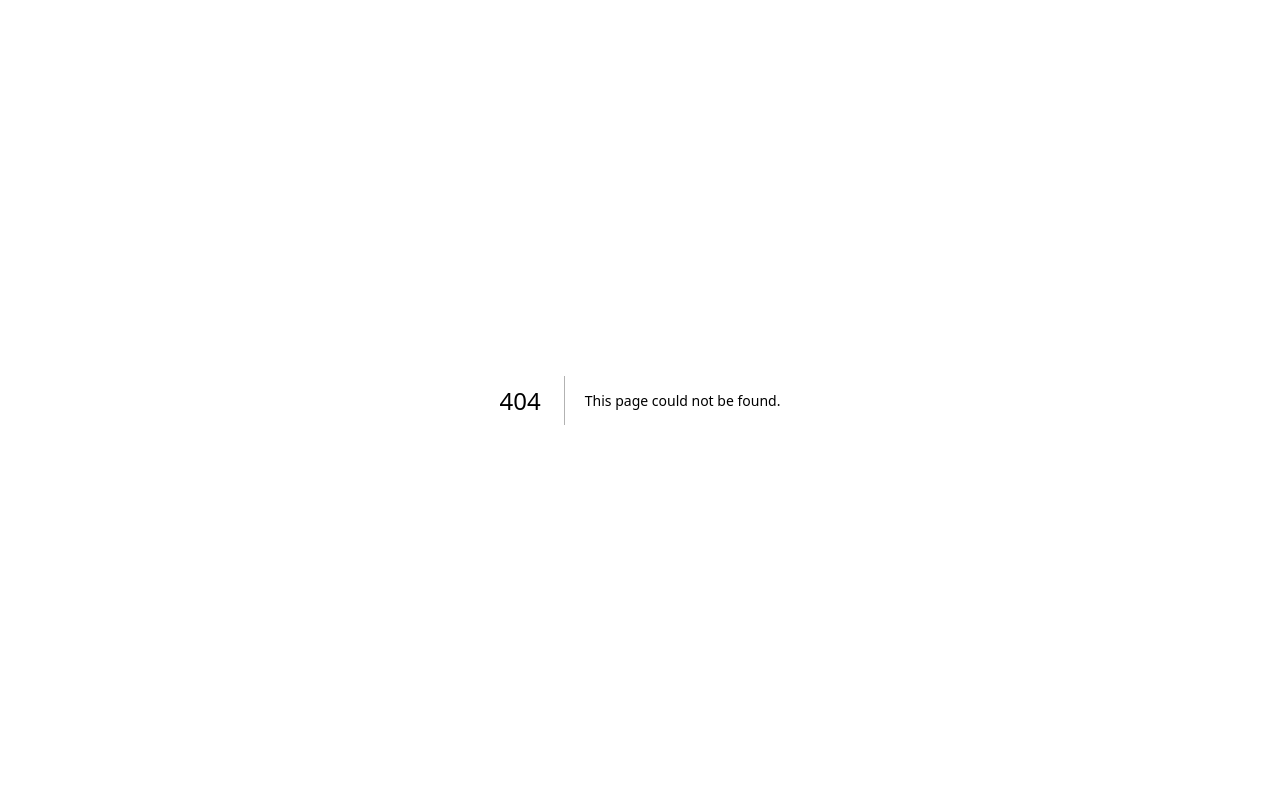
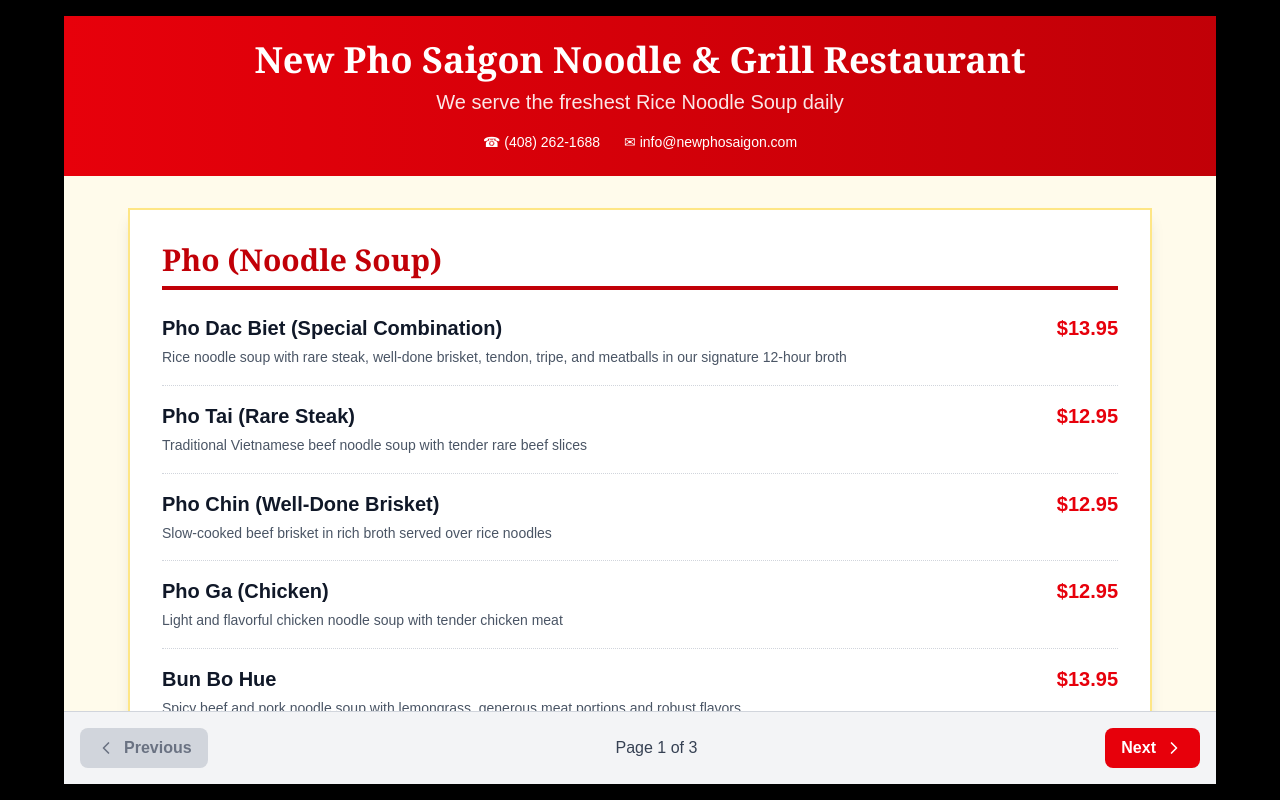
Before and after one commit to stephenscript/table-sniper-website, a Next.js app: page /r/1/1/menu in a window 1280 px wide. Before the commit this address had no page. Built offline with nearby package versions, Linux system fonts and the light colour scheme.

Commit message:
added full menu component

```diff
--- /dev/null
+++ b/src/app/r/[city]/[id]/menu/page.tsx
@@ -0,0 +1,19 @@
+import { redirect } from 'next/navigation';
+import { PageProps } from '@/types/next';
+
+import { FullMenu } from '@/components/FullMenu';
+
+// TODO: import this dynamically from DB
+import { restaurantData } from '@/components/RestaurantData';
+
+export default async function Page(PageProps: PageProps) {
+    const { params } = await PageProps;
+    const city = (await params).city;
+    const id = (await params).id;
+
+    if (!city || !id) {
+        redirect('/');
+    }
+
+    return <FullMenu restaurantData={restaurantData} />;
+}
--- a/src/components/Footer.tsx
+++ b/src/components/Footer.tsx
@@ -21,24 +21,30 @@ export const Footer = ({ restaurantData }: FooterProps) => {
                             {restaurantData.story.founded}.
                         </p>
                         <div className="flex space-x-4">
+                            {restaurantData.social.instagram ? (
                                 <a
                                     href={restaurantData.social.instagram}
                                     className="transition hover:text-red-500"
                                 >
                                     <Instagram className="h-6 w-6" />
                                 </a>
+                            ) : null}
+                            {restaurantData.social.facebook ? (
                                 <a
                                     href={restaurantData.social.facebook}
                                     className="transition hover:text-red-500"
                                 >
                                     <Facebook className="h-6 w-6" />
                                 </a>
+                            ) : null}
+                            {restaurantData.social.twitter ? (
                                 <a
                                     href={restaurantData.social.twitter}
                                     className="transition hover:text-red-500"
                                 >
                                     <Twitter className="h-6 w-6" />
                                 </a>
+                            ) : null}
                         </div>
                     </div>
                     <div>
@@ -101,7 +107,7 @@ export const Footer = ({ restaurantData }: FooterProps) => {
                             />
                             <button
                                 type="submit"
-                                className="rounded-r-lg bg-red-600 px-4 py-2 text-white transition cursor-pointer hover:bg-red-700"
+                                className="cursor-pointer rounded-r-lg bg-red-600 px-4 py-2 text-white transition hover:bg-red-700"
                             >
                                 <Send className="h-5 w-5" />
                             </button>
--- /dev/null
+++ b/src/components/FullMenu.tsx
@@ -0,0 +1,152 @@
+'use client';
+
+import React, { useState } from 'react';
+import { ChevronLeft, ChevronRight } from 'lucide-react';
+import { type RestaurantData } from './RestaurantData';
+
+interface FullMenuProps {
+    restaurantData: RestaurantData;
+}
+
+export const FullMenu: React.FC<FullMenuProps> = ({ restaurantData }) => {
+    const [currentPage, setCurrentPage] = useState(1);
+    const itemsPerPage = 12;
+
+    // Group menu items by category
+    const groupedItems = restaurantData.menuCategories
+        .filter((cat) => cat !== 'All')
+        .map((category) => ({
+            category,
+            items: restaurantData.menuItems.filter((item) => item.category === category),
+        }))
+        .filter((group) => group.items.length > 0);
+
+    // Calculate total pages needed
+    const totalItems = restaurantData.menuItems.length;
+    const totalPages = Math.ceil(totalItems / itemsPerPage);
+
+    // Get items for current page
+    const startIndex = (currentPage - 1) * itemsPerPage;
+    const endIndex = startIndex + itemsPerPage;
+
+    // Flatten all items and slice for current page
+    const allItems = groupedItems.flatMap((group) =>
+        group.items.map((item) => ({ ...item, categoryName: group.category }))
+    );
+    const currentPageItems = allItems.slice(startIndex, endIndex);
+
+    // Group current page items by category for display
+    const currentPageGrouped = currentPageItems.reduce(
+        (acc, item) => {
+            const category = item.categoryName;
+            if (!acc[category]) {
+                acc[category] = [];
+            }
+            acc[category].push(item);
+            return acc;
+        },
+        {} as Record<string, typeof currentPageItems>
+    );
+
+    const handlePrevPage = () => {
+        if (currentPage > 1) {
+            setCurrentPage(currentPage - 1);
+        }
+    };
+
+    const handleNextPage = () => {
+        if (currentPage < totalPages) {
+            setCurrentPage(currentPage + 1);
+        }
+    };
+
+    return (
+        <div className="bg-opacity-75 fixed inset-0 z-50 flex items-center justify-center bg-black p-4">
+            <div className="relative flex h-full w-full max-w-6xl flex-col overflow-hidden bg-white shadow-2xl">
+                {/* Header */}
+                <div className="bg-gradient-to-r from-red-600 to-red-700 p-6 text-white shadow-lg">
+                    <div className="text-center">
+                        <h1 className="mb-2 font-serif text-4xl font-bold">
+                            {restaurantData.name}
+                        </h1>
+                        <p className="text-xl opacity-90">{restaurantData.tagline}</p>
+                        <div className="mt-4 flex justify-center gap-6 text-sm">
+                            <span>☎ {restaurantData.contact.phone}</span>
+                            <span>✉ {restaurantData.contact.email}</span>
+                        </div>
+                    </div>
+                </div>
+
+                {/* Menu Content - Scrollable */}
+                <div className="flex-1 overflow-y-auto bg-amber-50 p-8">
+                    <div className="mx-auto max-w-5xl border-2 border-amber-200 bg-white p-8 shadow-lg">
+                        {Object.entries(currentPageGrouped).map(([category, items]) => (
+                            <div key={category} className="mb-8 last:mb-0">
+                                <h2 className="mb-6 border-b-4 border-red-700 pb-2 font-serif text-3xl font-bold text-red-700">
+                                    {category}
+                                </h2>
+                                <div className="space-y-4">
+                                    {items.map((item) => (
+                                        <div
+                                            key={item.id}
+                                            className="flex items-start justify-between gap-4 border-b border-dotted border-gray-300 pb-4 last:border-0"
+                                        >
+                                            <div className="flex-1">
+                                                <h3 className="mb-1 text-xl font-semibold text-gray-900">
+                                                    {item.name}
+                                                </h3>
+                                                <p className="text-sm leading-relaxed text-gray-600">
+                                                    {item.description}
+                                                </p>
+                                            </div>
+                                            <div className="flex-shrink-0 text-right">
+                                                <span className="text-xl font-bold text-red-600">
+                                                    {item.price}
+                                                </span>
+                                            </div>
+                                        </div>
+                                    ))}
+                                </div>
+                            </div>
+                        ))}
+                    </div>
+                </div>
+
+                {/* Footer with Pagination */}
+                <div className="flex items-center justify-between border-t border-gray-300 bg-gray-100 p-4">
+                    <button
+                        onClick={handlePrevPage}
+                        disabled={currentPage === 1}
+                        className={`flex items-center gap-2 rounded-lg px-4 py-2 font-semibold transition cursor-pointer ${
+                            currentPage === 1
+                                ? 'cursor-not-allowed bg-gray-300 text-gray-500'
+                                : 'bg-red-600 text-white hover:bg-red-700'
+                        }`}
+                    >
+                        <ChevronLeft className="h-5 w-5" />
+                        Previous
+                    </button>
+
+                    <div className="flex items-center gap-2">
+                        <span className="font-medium text-gray-700">
+                            Page {currentPage} of {totalPages}
+                        </span>
+                    </div>
+
+                    <button
+                        onClick={handleNextPage}
+                        disabled={currentPage === totalPages}
+                        className={`flex items-center gap-2 rounded-lg px-4 py-2 font-semibold transition cursor-pointer ${
+                            currentPage === totalPages
+                                ? 'cursor-not-allowed bg-gray-300 text-gray-500'
+                                : 'bg-red-600 text-white hover:bg-red-700'
+                        }`}
+                    >
+                        Next
+                        <ChevronRight className="h-5 w-5" />
+                    </button>
+                </div>
+            </div>
+        </div>
+    );
+};
--- a/src/components/Navigation.tsx
+++ b/src/components/Navigation.tsx
@@ -34,19 +34,19 @@ export const Navigation = ({ restaurantData }: NavigationProps) => {
                         {restaurantData.name}
                     </div>
                     <div className="hidden space-x-8 md:flex">
-                        <a href="#" className="transition hover:text-yellow-300">
+                        <a href="#" className="transition hover:text-red-400">
                             Home
                         </a>
-                        <a href="#menu" className="transition hover:text-yellow-300">
+                        <a href="#menu" className="transition hover:text-red-400">
                             Menu
                         </a>
-                        <a href="#gallery" className="transition hover:text-yellow-300">
+                        <a href="#gallery" className="transition hover:text-red-400">
                             Gallery
                         </a>
-                        <a href="#locations" className="transition hover:text-yellow-300">
+                        <a href="#locations" className="transition hover:text-red-400">
                             Locations
                         </a>
-                        <a href="#reservations" className="transition hover:text-yellow-300">
+                        <a href="#reservations" className="transition hover:text-red-400">
                             Reservations
                         </a>
                     </div>
--- a/src/components/RestaurantData.tsx
+++ b/src/components/RestaurantData.tsx
@@ -363,8 +363,9 @@ export const restaurantData: RestaurantData = {
         email: 'info@newphosaigon.com',
     },
     social: {
-        instagram: '#',
+        instagram:
+            'https://www.instagram.com/explore/locations/1000579/new-pho-saigon-noodle-grill/',
         facebook: 'https://www.facebook.com/NewPhoSaigonMilpitas/',
-        twitter: '#',
+        twitter: '',
     },
 };
```
Lines whose indentation alone changed are shown as unchanged.
